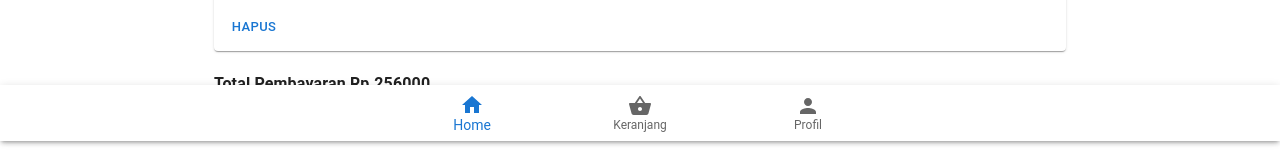
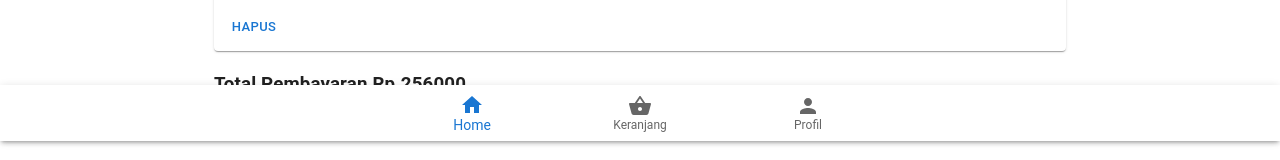
Before and after one commit to lazuardi100/toko-buku-akasia, a React (Create React App) app: page /cart in a window 1280 px wide. Shown: the part 659-819 px from the top of the page. Built offline with nearby package versions, Linux system fonts and the light colour scheme.

Commit message:
change font size

```diff
--- a/src/Pages/Cart.js
+++ b/src/Pages/Cart.js
@@ -46,7 +46,7 @@ export default function Cart() {
                 {tempData.forEach(function(value){
                     totalPrice += value.book_price;
                 })}
-                <h4> Total Pembayaran Rp.{totalPrice} </h4>
+                <h3> Total Pembayaran Rp.{totalPrice} </h3>
                 <Button alignCenter>Lanjutkan Pembelian</Button>
             </Container>
         </Box>
```
